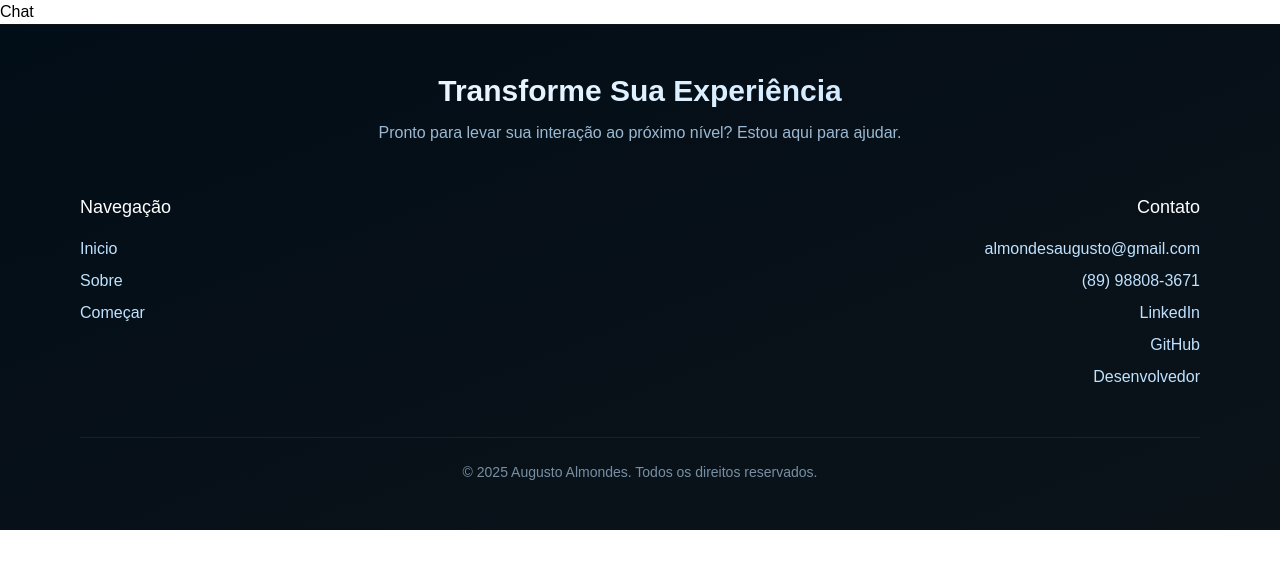
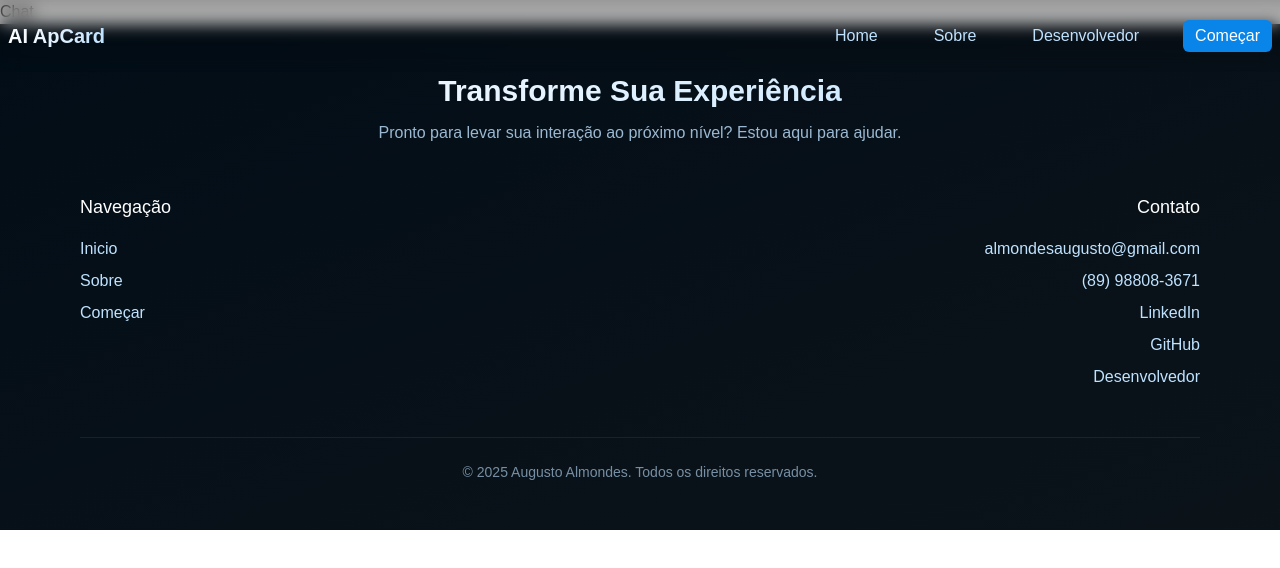
Before and after one commit to AugustoAlmondes/AI-ApCard, a React (Vite) app: page /chat in a window 1280 px wide. Shown: the top 568 px of the page. Built offline with nearby package versions, Linux system fonts and the light colour scheme; a web font is replaced by a local one.

Commit message:
feat: routes function added in all route buttons

```diff
--- a/src/App.tsx
+++ b/src/App.tsx
@@ -1,6 +1,6 @@
-import Footer from "./components/Footer"
 import Chat from "./pages/Chat/Chat"
 import Home from "./pages/Home/Home"
+import Layout from "./pages/Layout"
 import {
   BrowserRouter as Router,
   Routes,
@@ -13,7 +13,7 @@ function App() {
     <>
       <Router>
         <Routes>
-          <Route path="/" element={<Footer />} >
+          <Route path="/" element={<Layout />} >
             <Route index element={<Home />} />
             <Route path="/chat" element={<Chat />} />
           </Route>
--- a/src/components/Footer.tsx
+++ b/src/components/Footer.tsx
@@ -1,12 +1,13 @@
 import { motion } from 'motion/react';
-import { Outlet } from 'react-router';
+import { useNavigate } from 'react-router';
+import scrollToDiv from '../utils/scrollToDiv';
 
 export default function Footer() {
+
+    const navigate = useNavigate()
+
     return (
         <>
-        <main>
-            <Outlet />
-        </main>
             <footer className="relative w-full bg-black overflow-hidden border-t border-[#72C0FF]/10">
                 {/* Gradiente decorativo */}
                 <div className="absolute inset-0 z-0 opacity-10">
@@ -42,12 +43,18 @@ export default function Footer() {
                             className="flex flex-col items-center md:items-start"
                         >
                             <h3 className="text-lg font-medium text-center text-white mb-4">Navegação</h3>
-                            <ul className="space-y-2 text-center sm:text-start">
+                            <ul className="space-y-2 text-center md:text-start">
                                 {['Inicio', 'Sobre', 'Começar'].map((item, index) => (
                                     <li key={index}>
-                                        <a href="#" className="text-[#BFE2FF] hover:text-white transition-colors duration-200">
+                                        <p
+                                            onClick={() => {
+                                                if (item === 'Inicio') { scrollToDiv('home') }
+                                                if (item === 'Sobre') { scrollToDiv('about') }
+                                                if (item === 'Começar') { navigate('/chat') }
+                                            }}
+                                            className="text-[#BFE2FF] hover:text-white transition-colors duration-200 cursor-pointer">
                                             {item}
-                                        </a>
+                                        </p>
                                     </li>
                                 ))}
                             </ul>
--- a/src/components/Header.tsx
+++ b/src/components/Header.tsx
@@ -1,8 +1,11 @@
 import { motion } from 'motion/react';
 import { useState, useEffect } from 'react';
 import scrollToDiv from '../utils/scrollToDiv';
+import { useNavigate } from 'react-router';
 
 export default function Header() {
+
+  const navigate = useNavigate();
   const [scroll, setScroll] = useState(0);
   const [isOpen, setIsOpen] = useState(false);
 
@@ -19,13 +22,17 @@ export default function Header() {
     { name: 'Home', ref: 'home' },
     { name: 'Sobre', ref: 'about' },
     { name: 'Desenvolvedor', ref: 'https://augusto-almondes.netlify.app' },
-    { name: 'Começar', ref: '#' }
+    { name: 'Começar', ref: '/chat' }
   ];
 
   const handleNavClick = (item: { name: string; ref: string }) => {
     if (item.name === 'Desenvolvedor') {
       window.open(item.ref, '_blank');
-    } else {
+    }
+    if (item.name === 'Começar') {
+      navigate('/chat');
+    }
+    else {
       scrollToDiv(item.ref);
     }
     setIsOpen(false); // Fecha o menu ao clicar em um item
@@ -46,7 +53,9 @@ export default function Header() {
             animate={{ opacity: 1, x: 0 }}
             transition={{ duration: 0.5, delay: 4.2 }}
           >
-            <span className="text-xl font-semibold bg-clip-text text-transparent bg-gradient-to-r from-white to-[#BFE2FF]">
+            <span
+            onClick={() => navigate('/')}
+            className="text-xl font-semibold bg-clip-text cursor-pointer text-transparent bg-gradient-to-r from-white to-[#BFE2FF]">
               AI ApCard
             </span>
           </motion.div>
@@ -63,7 +72,7 @@ export default function Header() {
                 viewport={{ once: true }}
                 transition={{ duration: 0.5, delay: 4 + index * 0.1 }}
                 onClick={() => handleNavClick(item)}
-                className={`text-[#BFE2FF] hover:text-white hover:cursor-pointer transition-colors duration-200 px-3 py-1 rounded-md ${item.name === 'Começar' ? 'bg-[#0984E9] hover:bg-[#0984E9]/90 text-white' : ''}`}
+                className={`text-[#BFE2FF] hover:text-white  hover:cursor-pointer transition-colors duration-200 px-3 py-1 rounded-md ${item.name === 'Começar' ? 'bg-[#0984E9] hover:bg-[#0984E9]/90 text-white' : ''}`}
               >
                 {item.name}
               </motion.button>
@@ -74,7 +83,7 @@ export default function Header() {
           <div className="md:hidden">
             <button
               onClick={() => setIsOpen(!isOpen)}
-              className="text-[#BFE2FF] hover:text-white focus:outline-none"
+              className="text-[#BFE2FF] hover:text-white focus:outline-none cursor-pointer"
               aria-label="Menu"
             >
               <svg className="w-6 h-6" fill="none" stroke="currentColor" viewBox="0 0 24 24">
@@ -103,7 +112,7 @@ export default function Header() {
                 animate={{ opacity: 1, x: 0 }}
                 transition={{ duration: 0.3, delay: index * 0.1 }}
                 onClick={() => handleNavClick(item)}
-                className={`block w-full ${item.name !== 'Começar' ? 'text-left':''} text-[#BFE2FF] hover:text-white transition-colors duration-200 px-3 py-2 rounded-md ${item.name === 'Começar' ? 'bg-[#0984E9] hover:bg-[#0984E9]/90 text-white text-center' : ''}`}
+                className={`cursor-pointer block w-full ${item.name !== 'Começar' ? 'text-left' : ''} text-[#BFE2FF] hover:text-white transition-colors duration-200 px-3 py-2 rounded-md ${item.name === 'Começar' ? 'bg-[#0984E9] hover:bg-[#0984E9]/90 text-white text-center' : ''}`}
               >
                 {item.name}
               </motion.button>
--- a/src/pages/Home/Home.tsx
+++ b/src/pages/Home/Home.tsx
@@ -1,4 +1,3 @@
-import Header from "../../components/Header";
 import About from "./About";
 import Preview from "./Preview";
 import Welcome from "./Welcome";
@@ -6,7 +5,6 @@ import Welcome from "./Welcome";
 export default function Home() {
     return (
         <>
-            <Header />
             <Welcome />
             <About />
             <Preview />
--- a/src/pages/Home/Preview.tsx
+++ b/src/pages/Home/Preview.tsx
@@ -1,6 +1,7 @@
 import { motion } from 'motion/react'
 import Video from '/video/preview.mp4';
 import FooterVideo from '/video/video1.mp4';
+import { Link } from 'react-router'
 export default function Preview() {
     return (
         <div className={`relative flex justify-center flex-col py-40 md:py-20 lg:p-50 px-5 md:px-20  min-h-[50vh] w-full`}>
@@ -40,19 +41,21 @@ export default function Preview() {
                     className="rounded-2xl"
                 ></motion.video>
 
+                <Link to='/chat'>
                     <motion.button
                         initial={{ opacity: 0 }}
                         whileInView={{ opacity: 1 }}
                         whileHover={{ scale: 1.05 }}
                         whileTap={{ scale: 0.95 }}
                         transition={{ duration: 0.5 }}
-                    className={`bg-[#0984E9] text-white p-1 w-45 md:w-75 rounded-md md:rounded-lg cursor-pointer hover:bg-[#0984E9]/50 trasition-colors duration-200 hover:cursor-pointer`}>Ir para o Chat</motion.button>
+                        className={`bg-[#0984E9] text-white relative p-1 w-45 md:w-75 rounded-md md:rounded-lg cursor-pointer hover:bg-[#0984E9]/50 trasition-colors z-10 duration-200 hover:cursor-pointer`}>Ir para o Chat</motion.button>
+                </Link>
             </motion.div>
 
             <div className={`w-full h-full absolute inset-0 z-[-1] bg-black`}> {/*  Background preto */}
 
                 <div className={`w-full h-max absolute bottom-0 `}>
-                    <div className = {`w-full h-[50%] bg-gradient-to-b to-transparent via-black from-black absolute `}/>
+                    <div className={`w-full h-[50%] bg-gradient-to-b to-transparent via-black from-black absolute `} />
                     <motion.video
                         initial={{ opacity: 0 }}
                         whileInView={{ opacity: 1 }}
--- a/src/pages/Home/Welcome.tsx
+++ b/src/pages/Home/Welcome.tsx
@@ -1,5 +1,7 @@
 import Video from '/video/video2.mp4';
 import { motion } from 'motion/react'
+import { Link } from 'react-router';
+import scrollToDiv from '../../utils/scrollToDiv';
 export default function Welcome() {
     return (
         <div id='home'>
@@ -79,14 +81,16 @@ export default function Welcome() {
                         animate={{ opacity: 1 }}
                         transition={{ duration: 1, delay: 3 }}
                         className={`flex items-center justify-center flex-col md:flex-row gap-4`}>
+                        <Link to='/chat'>
                             <motion.button
                                 initial={{ opacity: 0, y: 10 }}
                                 whileInView={{ opacity: 1, y: 0 }}
                                 whileHover={{ scale: 1.05 }}
                                 whileTap={{ scale: 0.9 }}
                                 viewport={{ once: true }}
-                            transition={{ delay: 3.5, duration: 1 }}
+                                transition={{ delay: 3, duration: 1 }}
                                 className={`bg-[#0984E9] text-white p-1 w-45 md:w-50 rounded-xl md:rounded-lg cursor-pointer hover:bg-[#0984E9]/50 trasition-colors duration-200`}>Começar</motion.button>
+                        </Link>
 
                         <motion.hr
                             initial={{ opacity: 0 }}
@@ -95,6 +99,9 @@ export default function Welcome() {
                             className={`w-[80%] border-1 border-[#BFE2FF]/60 md:rotate-90 md:h-0 md:w-10`} />
 
                         <motion.button
+                            onClick={() => {
+                                scrollToDiv('about')
+                            }}
                             initial={{ opacity: 0, y: 10 }}
                             whileInView={{ opacity: 1, y: 0 }}
                             whileHover={{ scale: 1.05 }}
--- /dev/null
+++ b/src/pages/Layout.tsx
@@ -0,0 +1,15 @@
+import { Outlet } from "react-router";
+import Header from "../components/Header";
+import Footer from "../components/Footer";
+
+export default function Layout() {
+    return (
+        <>
+            <Header />
+            <main>
+                <Outlet />
+            </main>
+            <Footer />
+        </>
+    );
+}
```
Lines whose indentation alone changed are shown as unchanged.
